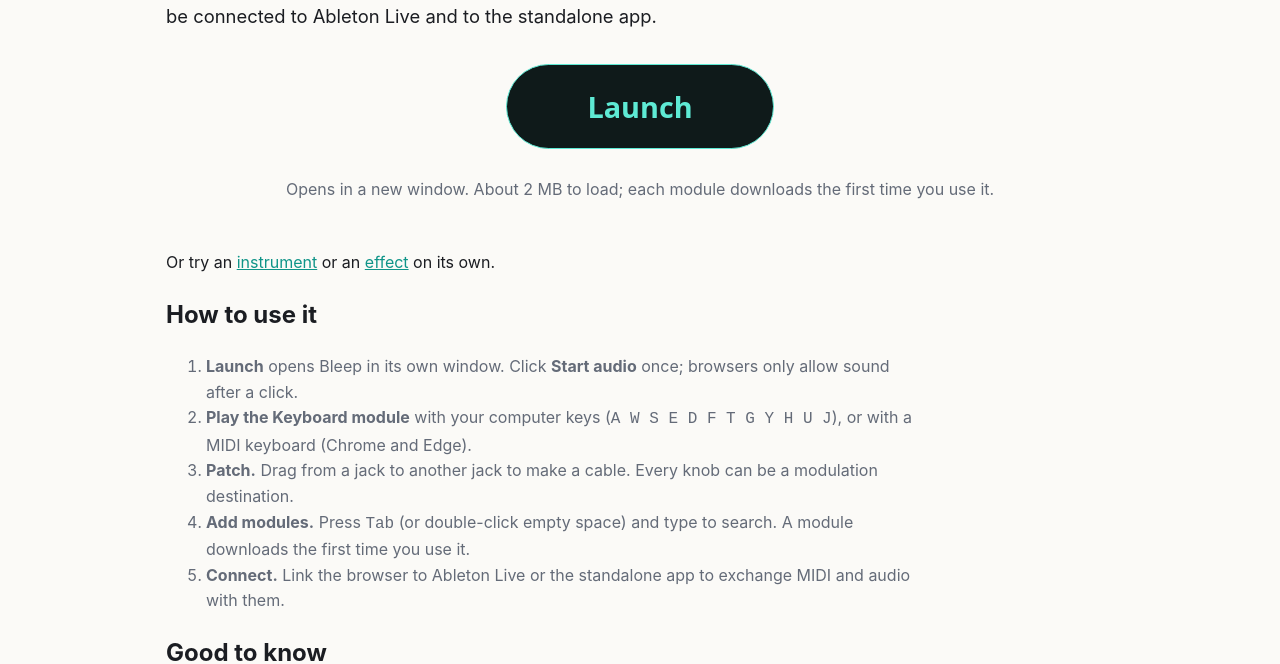
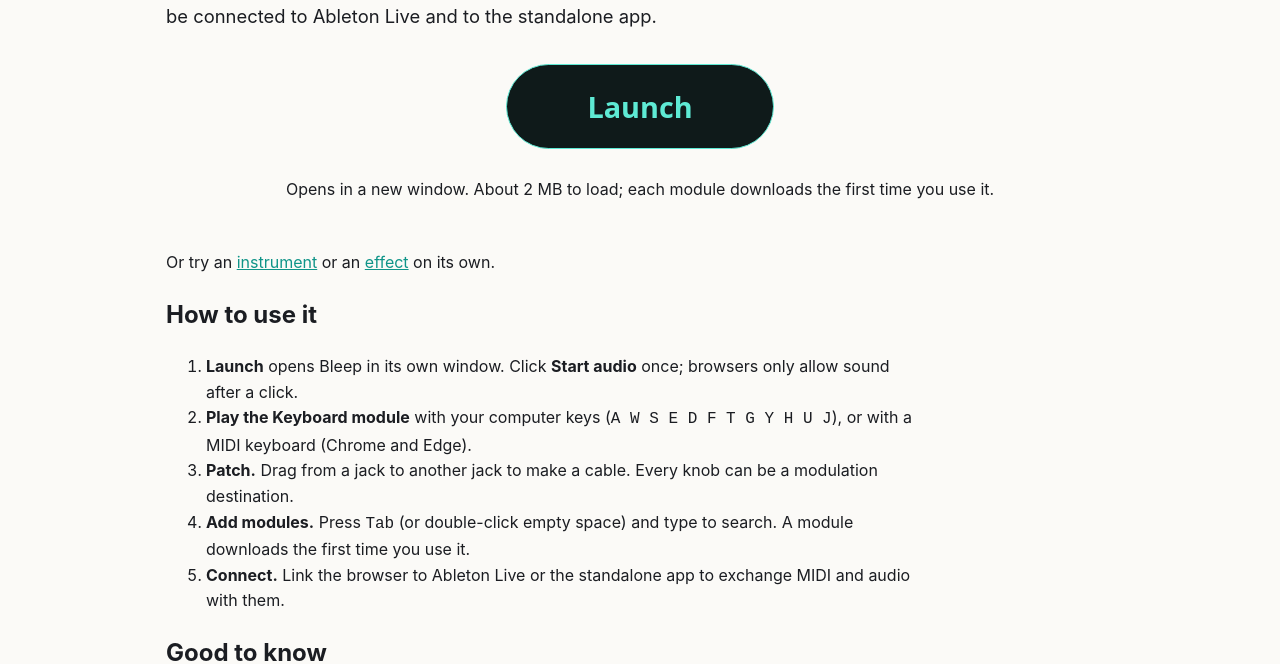
Before and after one commit to jnehring/beautiful-bleep, a Next.js app in the folder website/app/: page /board in a window 1280 px wide. Shown: the part 240-904 px from the top of the page. Built offline with nearby package versions, Linux system fonts and the light colour scheme; no server answers.

Commit message:
Use foreground color for play page launch text and steps
Co-Authored-By: Claude Sonnet 5.5 <noreply@anthropic.com>

```diff
--- a/website/app/src/app/globals.css
+++ b/website/app/src/app/globals.css
@@ -53,7 +53,7 @@ article th, article td { border: 1px solid var(--line); padding: 5px 8px; text-a
 @media (max-width: 720px) { .docs { grid-template-columns: 1fr; } }
 
 /* Play (launches the board running in the browser) */
-.play-launch { display: flex; flex-direction: column; align-items: center; gap: 12px; margin: 32px 0; text-align: center; color: var(--muted); }
+.play-launch { display: flex; flex-direction: column; align-items: center; gap: 12px; margin: 32px 0; text-align: center; color: var(--fg); }
 .play-button { padding: 22px 80px; border-radius: 999px; border: 1px solid #5eead4; background: #0f1a1a; color: #5eead4;
   font: 700 1.8rem system-ui; text-decoration: none; }
 .play-button:hover { background: #12302f; }
@@ -63,7 +63,7 @@ article th, article td { border: 1px solid var(--line); padding: 5px 8px; text-a
 .demo-card p { margin: 6px 0; }
 .demo-card .play-button { display: inline-block; padding: 6px 18px; font-size: 0.9rem; }
 .play-button[aria-disabled="true"] { opacity: 0.4; cursor: not-allowed; }
-.play-steps { color: var(--muted); max-width: 760px; line-height: 1.6; }
+.play-steps { color: var(--fg); max-width: 760px; line-height: 1.6; }
 .play-steps strong { color: inherit; }
 
 /* Accounts */
```
